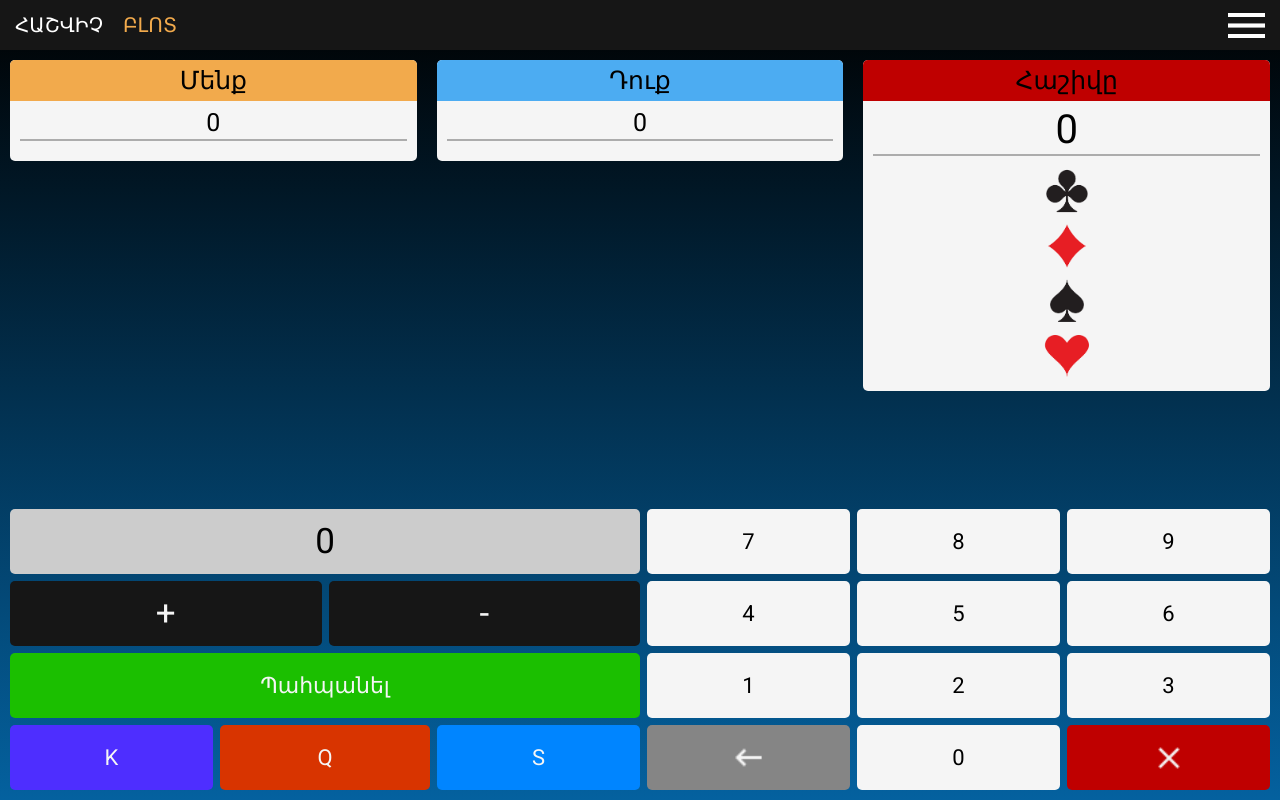
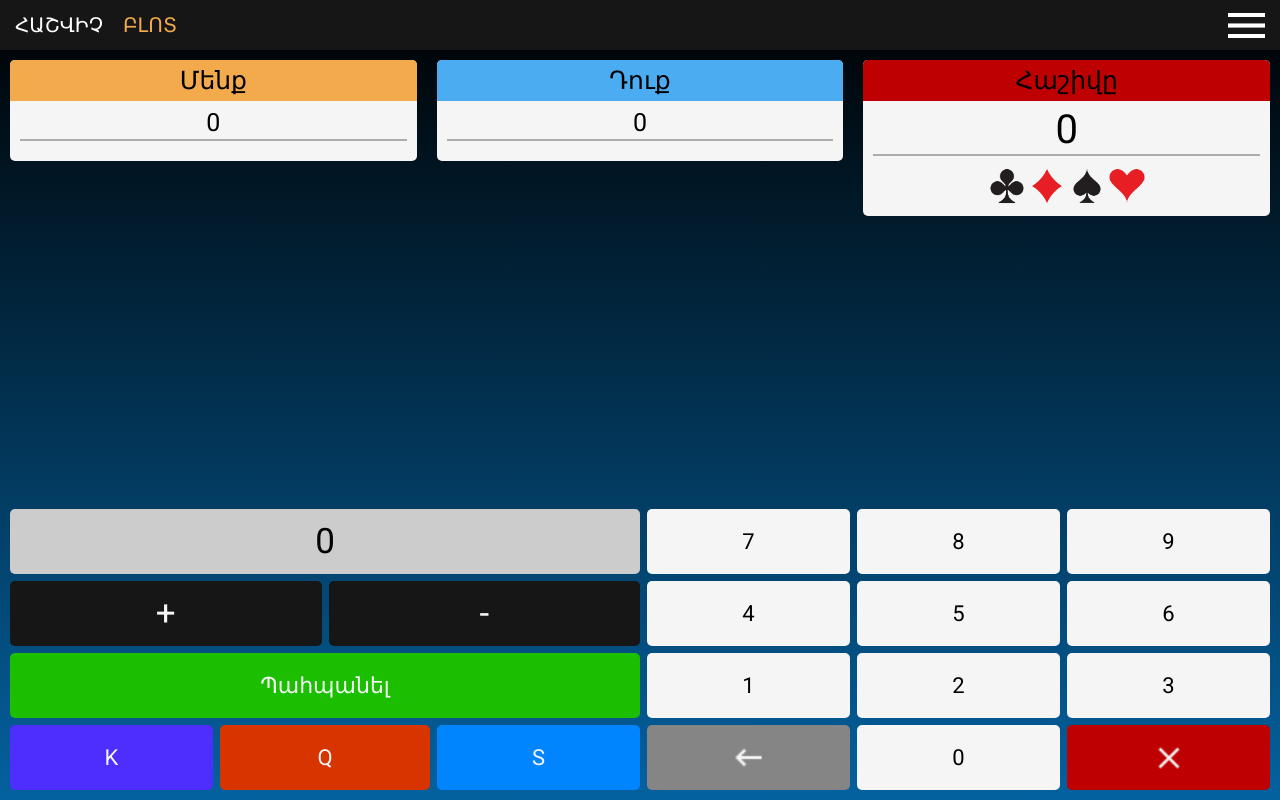
Before and after one commit to Azat-Farmanyan/blot-app, an Angular app: page /blot in a window 1280 px wide. Built offline with nearby package versions, Linux system fonts and the light colour scheme.

Commit message:
feat: update card type block

```diff
--- a/src/app/blot/card-type/card-type.component.scss
+++ b/src/app/blot/card-type/card-type.component.scss
@@ -1,12 +1,13 @@
 .card-type-block {
   background-color: var(--white);
   display: flex;
-  gap: 5px;
-  flex-direction: column;
-  // margin-top: 20px;
+  overflow: auto;
+  flex-wrap: wrap;
+  justify-content: center;
+  width: 100%;
   .card-type {
-    width: 50px;
-    height: 50px;
+    width: 40px;
+    height: 40px;
     border-radius: 10%;
   }
   .active {
```
